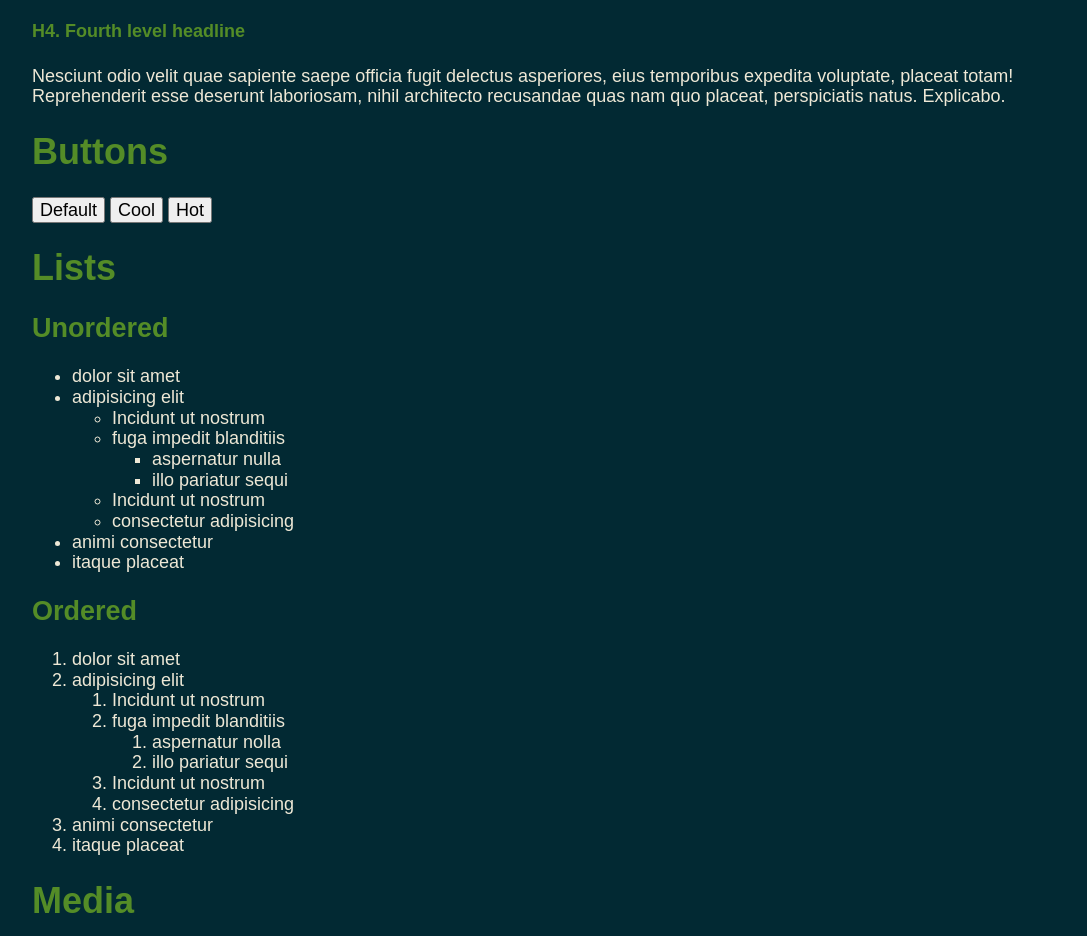
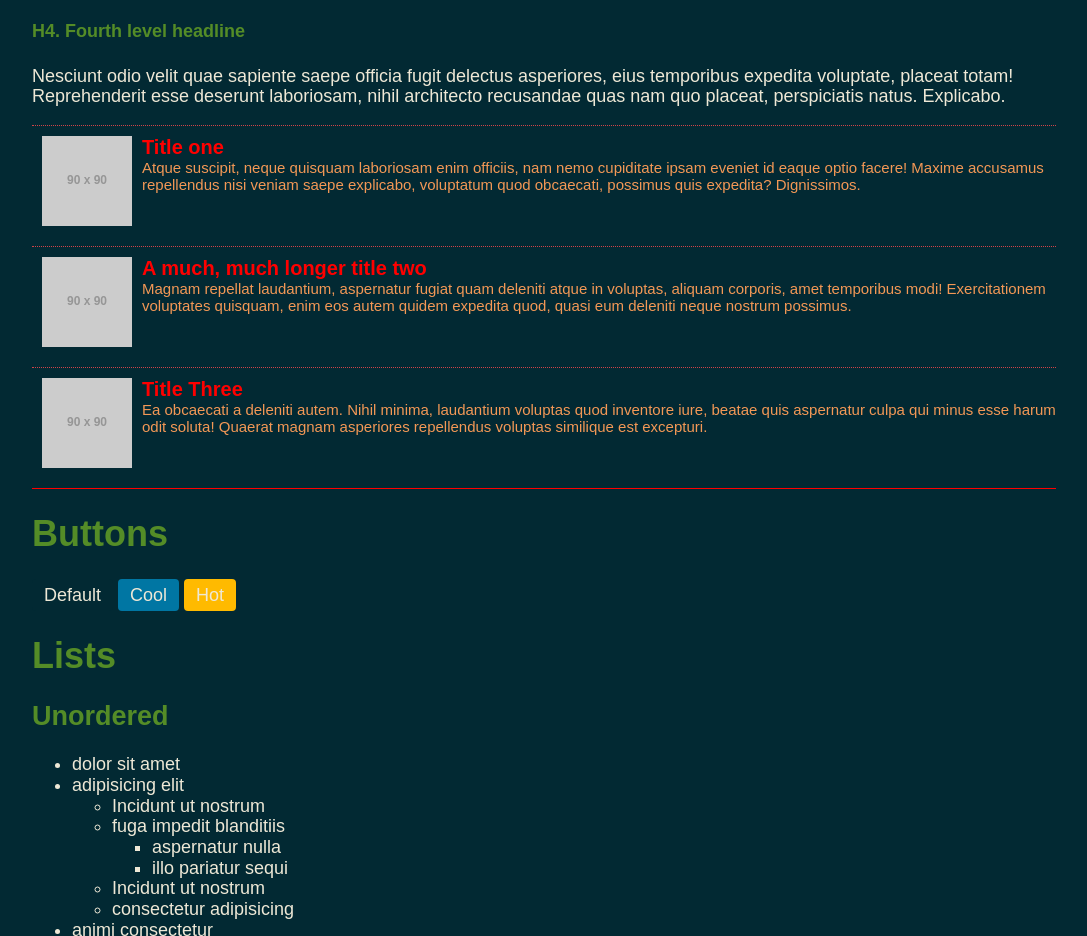
Before and after one commit to khataimotak20111/03_SCSS_Tutorials, a plain HTML site: page tutorial_02/index.html in a window 1280 px wide. Shown: the part 1289-2225 px from the top of the page, without its empty margins (96-1183 px from the left). Drawn offline with Linux system fonts and the light colour scheme; placeholder pictures from the web are drawn by us; a script that the page names is missing.

Commit message:
06 Chapters Completed

```diff
--- a/tutorial_02/index.html
+++ b/tutorial_02/index.html
@@ -47,15 +47,40 @@
 
         <h4>H4. Fourth level headline</h4>
         <p>Nesciunt odio velit quae sapiente saepe officia fugit delectus asperiores, eius temporibus expedita voluptate, placeat totam! Reprehenderit esse deserunt laboriosam, nihil architecto recusandae quas nam quo placeat, perspiciatis natus. Explicabo.</p>
+        <ol class="media">
+            <li class="item">
+                <a href="#">
+                    <img src="http://placehold.it/90x90" alt="thumbnail">
+                    <h2 class="head">Title one</h2>
+                    <p>Atque suscipit, neque quisquam laboriosam enim officiis, nam nemo cupiditate ipsam eveniet id eaque optio facere! Maxime accusamus repellendus nisi veniam saepe explicabo, voluptatum quod obcaecati, possimus quis expedita? Dignissimos.</p>
+                </a>
+            </li>
+            <li class="item">
+                <a href="#">
+                    <img src="http://placehold.it/90x90" alt="thumbnail">
+                    <h2 class="head">A much, much longer title two</h2>
+                    <p>Magnam repellat laudantium, aspernatur fugiat quam deleniti atque in voluptas, aliquam corporis, amet temporibus modi! Exercitationem voluptates quisquam, enim eos autem quidem expedita quod, quasi eum deleniti neque nostrum possimus.</p>
+                </a>
+            </li>
+            <li class="item">
+                <a href="#">
+                    <img src="http://placehold.it/90x90" alt="thumbnail">
+                    <h2 class="head">Title Three</h2>
+                    <p>Ea obcaecati a deleniti autem. Nihil minima, laudantium voluptas quod inventore iure, beatae quis aspernatur culpa qui minus esse harum odit soluta! Quaerat magnam asperiores repellendus voluptas similique est excepturi.</p>
+                </a>
+            </li>
+        </ol>
     </div>
 </section>
+
+
 
 <section id="buttons">
     <div class="container">
         <h1>Buttons</h1>
-        <button>Default</button>
-        <button>Cool</button>
-        <button>Hot</button>
+        <button class="btn-default">Default</button>
+        <button class="btn-cool">Cool</button>
+        <button class="btn-hot">Hot</button>
     </div><!-- container -->
 </section>
 
--- /dev/null
+++ b/tutorial_02/styles/_interface.scss
@@ -0,0 +1,33 @@
+$color-btn-txt: $offwhite;
+$color-btn-default: $darkblue;
+$color-btn-hot: $yellow;
+$color-btn-cool: $blue;
+
+.btn{
+	display: inline-block;
+	padding: 6px 12px;
+	text-align: center;
+	white-space: nowrap;
+	vertical-align: middle;
+	cursor: pointer;
+	border: none;
+	border-radius: 4px;
+	font-family: $font;
+	user-select: none;
+	color: $color-btn-txt;
+}
+
+.btn-default{
+	@extend .btn;
+	background-color: $color-btn-default;
+}
+
+.btn-hot{
+	@extend .btn;
+	background-color: $color-btn-hot;
+}
+
+.btn-cool{
+	@extend .btn;
+	background-color: $color-btn-cool;
+}
--- a/tutorial_02/styles/_mixins.scss
+++ b/tutorial_02/styles/_mixins.scss
@@ -5,3 +5,14 @@
 	background-size: cover;
 	height: $height;
 }
+
+@mixin clearfix{
+	&:before,
+	&:after{
+		content: '';
+		display: table;
+	}
+	&:after{
+		clear: both;
+	}
+}
--- a/tutorial_02/styles/modules/_media.scss
+++ b/tutorial_02/styles/modules/_media.scss
@@ -4,9 +4,17 @@
     list-style: none;
 
     .item{
-        margin-bottom: 20px;
+        padding-bottom: 20px;
+        padding-left: 10px;
         border-top: 1px dotted $color-item-border;
         padding-top: 10px;
+        &:hover{
+            background-color: $yellow;
+        }
+        &:last-of-type{
+            border-bottom: 1px solid red;
+        }
+        @include clearfix;
     }
 
     .head{
@@ -14,6 +22,9 @@
         padding: 0px;
         color: $color-media-head;
         font-size: 2rem;
+        #typography & {
+            color: red;
+        }
     }
 
     p{
--- a/tutorial_02/styles/style.scss
+++ b/tutorial_02/styles/style.scss
@@ -2,5 +2,6 @@
 @import "variables";
 @import "mixins";
 @import "base";
+@import "interface";
 @import "modules/backgrounds";
 @import "modules/media";
```
Also changed, not shown: tutorial_02/styles/build/css/style.css.
